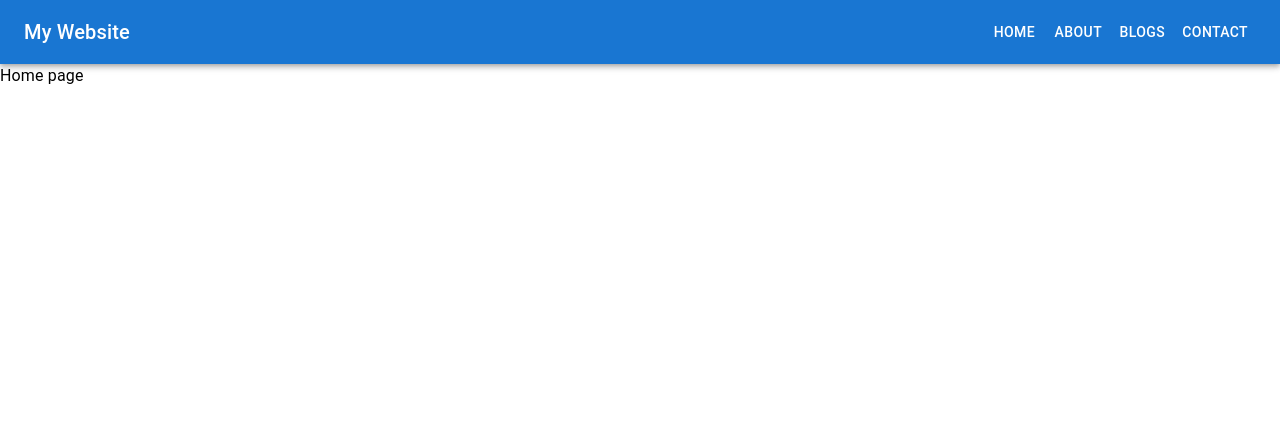
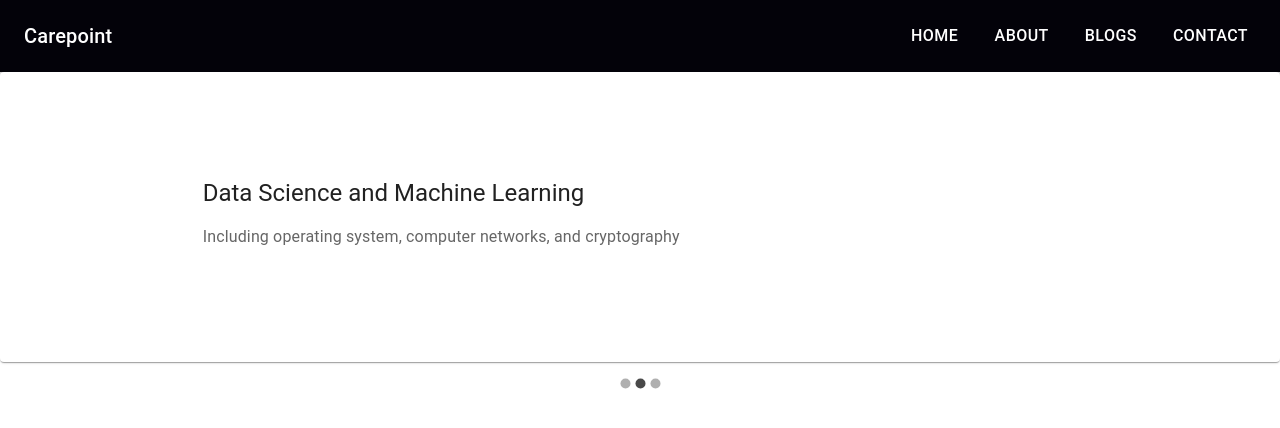
Before and after one commit to AjinkyaAPawar/AjinkyaPawarDevSite, a React (Create React App) app in the folder webapp-code/: page / in a window 1280 px wide. Shown: the top 428 px of the page. Built offline with nearby package versions, Linux system fonts and the light colour scheme.

Commit message:
home page creation

```diff
--- a/webapp-code/package.json
+++ b/webapp-code/package.json
@@ -17,6 +17,7 @@
     "@types/react-dom": "^18.3.0",
     "react": "^18.3.1",
     "react-dom": "^18.3.1",
+    "react-material-ui-carousel": "^3.4.2",
     "react-router-dom": "^6.23.0",
     "react-scripts": "5.0.1",
     "typescript": "^4.9.5",
--- /dev/null
+++ b/webapp-code/src/components/Home/Home.css
@@ -0,0 +1,27 @@
+/* Carousel.css */
+.carousel-card {
+  height: 250px !important;
+  padding: 20px;
+  background-color: #f0f0f0;
+  border-radius: 10px;
+  box-shadow: 0px 2px 4px rgba(0, 0, 0, 0.1);
+  display: flex;
+  justify-content: center;
+  align-items: center;
+}
+
+.carousel-title {
+  font-size: 1.5rem;
+  font-weight: bold;
+  margin-bottom: 10px;
+}
+
+.carousel-description {
+  font-size: 1.2rem;
+  color: #666;
+}
+
+.carousel-background {
+  background-size: cover;
+  background-position: center;
+}
--- a/webapp-code/src/components/Home/Home.tsx
+++ b/webapp-code/src/components/Home/Home.tsx
@@ -1,7 +1,89 @@
-import { Typography } from "@mui/material";
+import React from "react";
+import { Card, CardContent, Typography, Grid, Box } from "@mui/material";
+import Carousel from "react-material-ui-carousel";
+import "./Home.css";
+
+interface SlideProps {
+  title: string;
+  description: string;
+  backgroundImage?: string;
+}
+
+const Slide: React.FC<SlideProps> = ({
+  title,
+  description,
+  backgroundImage,
+}) => {
+  return (
+    <Card className="carousel-card">
+      <Box
+        className="carousel-background"
+        style={{ backgroundImage: `url(${backgroundImage})` }}
+      >
+        <CardContent>
+          <Grid container spacing={2}>
+            <Grid item xs={12}>
+              <Typography
+                variant="h5"
+                component="div"
+                className="carousel-title"
+              >
+                {title}
+              </Typography>
+            </Grid>
+            <Grid item xs={12}>
+              <Typography
+                variant="body1"
+                component="div"
+                className="carousel-description"
+              >
+                {description}
+              </Typography>
+            </Grid>
+          </Grid>
+        </CardContent>
+      </Box>
+    </Card>
+  );
+};
 
 export default function Home() {
-  return <>
-  <Typography>Home page</Typography>
-  </>;
+  const slides = [
+    {
+      title: "Full Stack Developer",
+      description: "Knowledge in Java, React, Angular",
+      backgroundImage: "",
+    },
+    {
+      title: "Data Science and Machine Learning",
+      description:
+        "Including operating system, computer networks, and cryptography",
+      backgroundImage: "",
+    },
+    {
+      title: "Cryptography and Network Security",
+      description:
+        "In-depth understanding of encryption, decryption, and secure communication protocols",
+      backgroundImage: "",
+    },
+  ];
+
+  return (
+    <>
+      <Box>
+        <div className="carousel-container">
+          <Carousel animation="fade">
+            {slides.map((slide, index) => (
+              <Slide
+                key={index}
+                title={slide.title}
+                description={slide.description}
+                backgroundImage={slide.backgroundImage}
+              />
+            ))}
+          </Carousel>
+        </div>
+      </Box>
+    </>
+  );
 }
--- /dev/null
+++ b/webapp-code/src/components/Navbar/Navbar.css
@@ -0,0 +1,39 @@
+/* Navbar.css */
+.navbar {
+  background-color: #030209 !important; /* Adjust background color as needed */
+}
+
+.logo {
+  margin-right: 10px;
+  width: 50px;
+  height: 50px;
+}
+
+.navbar-brand {
+  color: white;
+  font-size: 1.5rem;
+  font-weight: bold;
+  text-decoration: none;
+}
+
+.navbar-brand:hover {
+  color: white;
+}
+
+.navbar-nav {
+  display: flex;
+  list-style: none;
+  margin-left: auto;
+  align-items: center;
+}
+
+.navbar-nav .nav-link {
+  color: white;
+  margin-left: 20px;
+  font-size: 1.0rem;
+}
+
+.navbar-nav .nav-link:hover {
+  color: white;
+  background-color: #160428;
+}
--- a/webapp-code/src/components/Navbar/Navbar.tsx
+++ b/webapp-code/src/components/Navbar/Navbar.tsx
@@ -1,30 +1,65 @@
-// Navbar.tsx
 import React from "react";
 import { AppBar, Toolbar, Button, Typography } from "@mui/material";
 import { Link, Outlet } from "react-router-dom";
-// import logo from './logo.png'; // Your logo image
+// import logo from "./logo.png"; // Your logo image
+import "./Navbar.css"; // Import external CSS file
 
 const Navbar: React.FC = () => {
   return (
     <>
-      <AppBar position="static">
+      <AppBar position="static" className="navbar">
         <Toolbar>
-          {/* <img src={logo} alt="Logo" style={{ marginRight: '10px', width: '50px', height: '50px' }} /> */}
-          <Typography variant="h6" component="div" sx={{ flexGrow: 1 }}>
-            My Website
+          {/* <img src={logo} alt="Logo" className="logo" /> */}
+          <Typography
+            variant="h6"
+            component={Link}
+            to="/"
+            className="navbar-brand"
+          >
+            Carepoint
           </Typography>
-          <Button color="inherit" component={Link} to="/">
+          <ul className="navbar-nav">
+            <li className="nav-item">
+              <Button
+                variant="text"
+                component={Link}
+                to="/"
+                className="nav-link"
+              >
                 Home
               </Button>
-          <Button color="inherit" component={Link} to="/about">
+            </li>
+            <li className="nav-item">
+              <Button
+                variant="text"
+                component={Link}
+                to="/about"
+                className="nav-link"
+              >
                 About
               </Button>
-          <Button color="inherit" component={Link} to="/blogs">
+            </li>
+            <li className="nav-item">
+              <Button
+                variant="text"
+                component={Link}
+                to="/blogs"
+                className="nav-link"
+              >
                 Blogs
               </Button>
-          <Button color="inherit" component={Link} to="/contact">
+            </li>
+            <li className="nav-item">
+              <Button
+                variant="text"
+                component={Link}
+                to="/contact"
+                className="nav-link"
+              >
                 Contact
               </Button>
+            </li>
+          </ul>
         </Toolbar>
       </AppBar>
       <Outlet />
```
Lines whose indentation alone changed are shown as unchanged.
